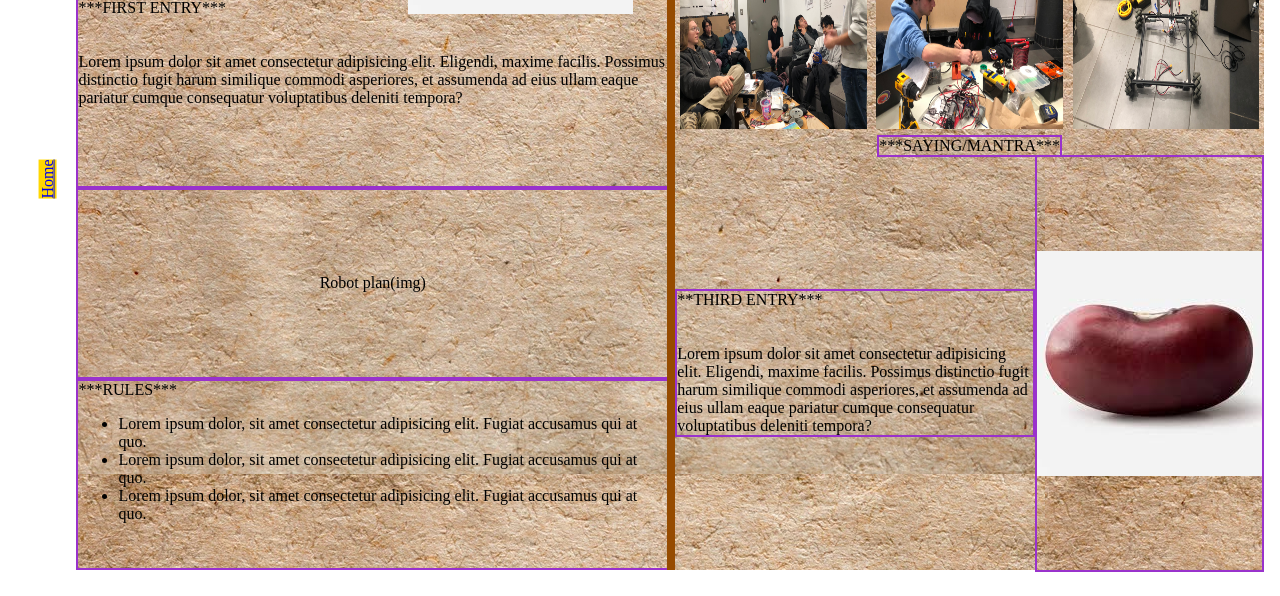
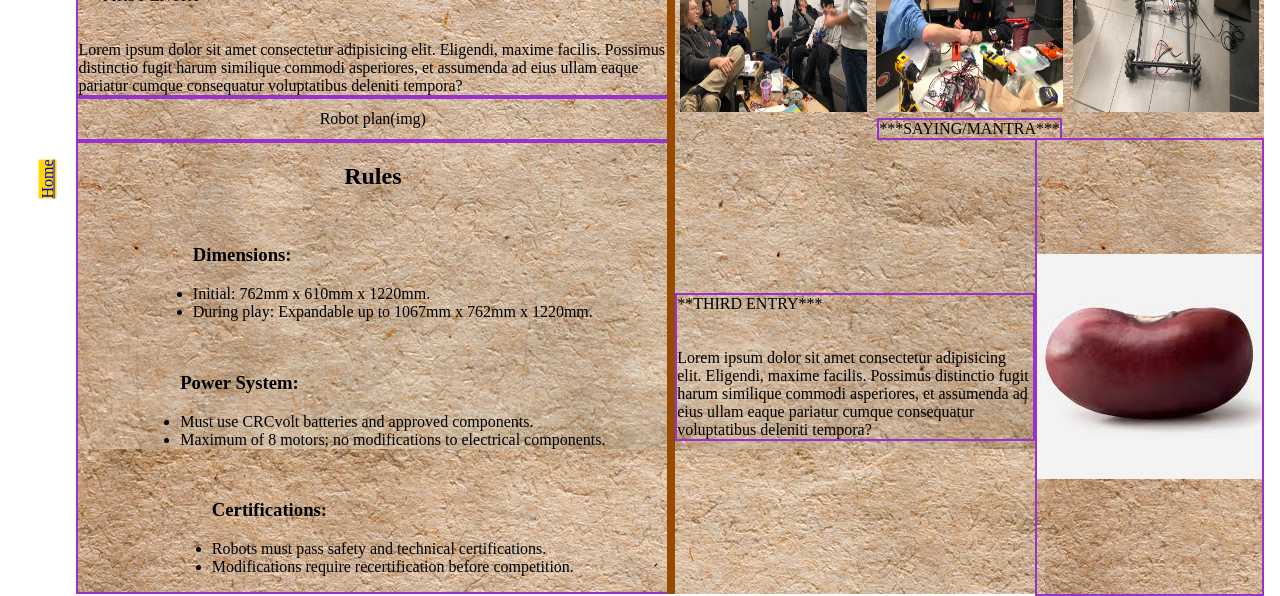
Before and after one commit to AveryPBerger/JAC_TIKTAK_2025, a plain HTML site: page Pages/robot.html in a window 1280 px wide. Shown: the part 221-817 px from the top of the page. Drawn offline with Linux system fonts and the light colour scheme; files whose address does not match are found by name; a web font is replaced by a local one.

Commit message:
Added rules

```diff
--- a/Pages/robot.html
+++ b/Pages/robot.html
@@ -64,19 +64,25 @@
                         Robot plan(img)
                     </div>
 
-                    <div class="rules">
-                        ***RULES***
+                    <div class="rules centered-flex">
+                        <h2 class="centered-flex">Rules</h2>
+
                         <ul>
-                            <li>
-                                Lorem ipsum dolor, sit amet consectetur adipisicing elit. Fugiat accusamus qui at quo.
-                            </li>
-                            <li>
-                                Lorem ipsum dolor, sit amet consectetur adipisicing elit. Fugiat accusamus qui at quo.
-                            </li>
-                            <li>
-                                Lorem ipsum dolor, sit amet consectetur adipisicing elit. Fugiat accusamus qui at quo.
-                            </li>
+                            <h3>Dimensions:</h3>
+                            <li>Initial: 762mm x 610mm x 1220mm.</li>
+                            <li>During play: Expandable up to 1067mm x 762mm x 1220mm.</li>
                         </ul>
+                        <ul>
+                            <h3>Power System:</h3>
+                            <li>Must use CRCvolt batteries and approved components.</li>
+                            <li>Maximum of 8 motors; no modifications to electrical components.</li>
+                        </ul>
+                        <ul>
+                            <h3>Certifications:</h3>
+                            <li>Robots must pass safety and technical certifications.</li>
+                            <li>Modifications require recertification before competition.</li>
+                        </ul>
+
                     </div>
 
                 </section>
@@ -97,13 +103,17 @@
 
                     <div class="progress-imgs-outer-div centered-flex">
                         <div class="progress-img-inner-div centered-flex">
-                            <img src="./../Assets/Images/Robot/Planning.JPEG" alt="Robot team planning out their game strategy and robot design." class="progress-img">
+                            <img src="./../Assets/Images/Robot/Planning.JPEG"
+                                alt="Robot team planning out their game strategy and robot design."
+                                class="progress-img">
                         </div>
                         <div class="progress-img-inner-div centered-flex">
-                            <img src="./../Assets/Images/Robot/Building.JPEG" alt="Robot team building the robot." class="progress-img">
+                            <img src="./../Assets/Images/Robot/Building.JPEG" alt="Robot team building the robot."
+                                class="progress-img">
                         </div>
                         <div class="progress-img-inner-div centered-flex">
-                            <img src="./../Assets/Images/Robot/Midway.JPEG" alt="Robot midway through the building process." class="progress-img">
+                            <img src="./../Assets/Images/Robot/Midway.JPEG"
+                                alt="Robot midway through the building process." class="progress-img">
                         </div>
                     </div>
 
--- a/Styles/robot.css
+++ b/Styles/robot.css
@@ -35,6 +35,10 @@
     height: 25%;
 }
 
+.rules{
+    flex-direction: column;
+}
+
 /*===Right side===*/
 
 #rightPage{
```
